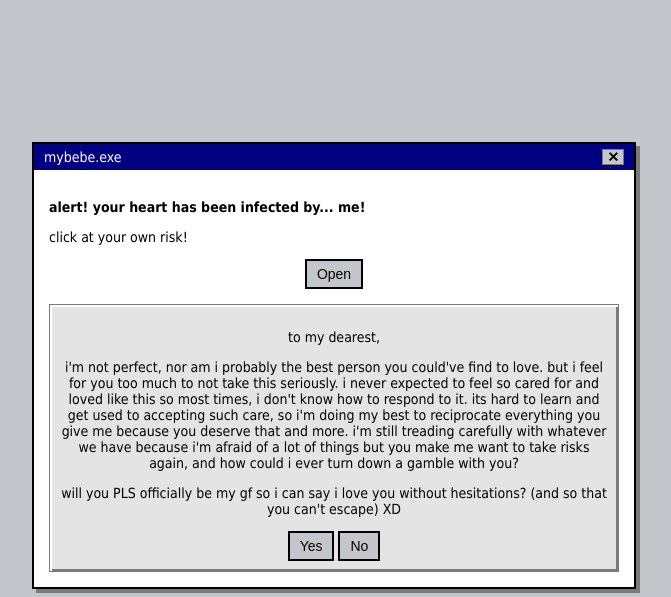
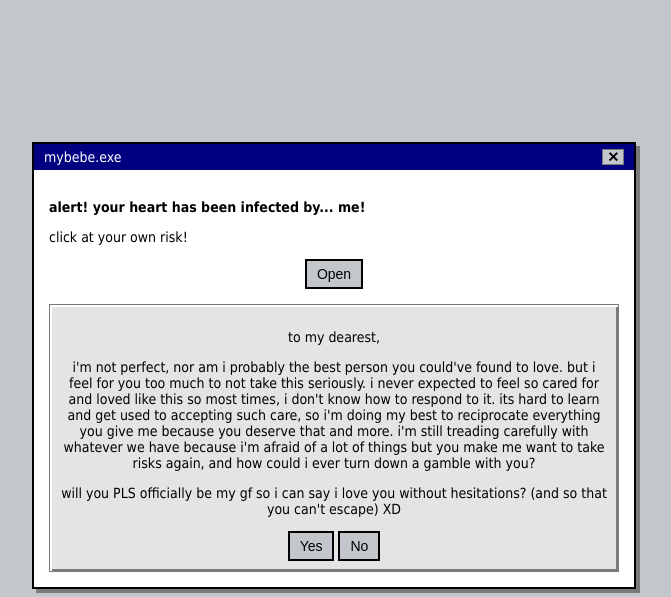
Before and after one commit to kjsrwrld/mybebe, a plain HTML site: page index.html in a window 1280 px wide. Both pictures are taken after a click on the button "Open". Shown: the top 597 px of the page, without its empty margins (306-977 px from the left). Drawn offline with Linux system fonts and the light colour scheme.

Commit message:
Update index.html

```diff
--- a/index.html
+++ b/index.html
@@ -104,7 +104,7 @@
                 <button onclick="showPart()">Open</button>
                 <div id="letter-part" class="letter-part">
                     <p>to my dearest,</p>
-                    <p>i'm not perfect, nor am i probably the best person you could've find to love. but i feel for you too much to not take this seriously. i never expected to feel so cared for and loved like this so most times, i don't know how to respond to it. its hard to learn and get used to accepting such care, so i'm doing my best to reciprocate everything you give me because you deserve that and more. i'm still treading carefully with whatever we have because i'm afraid of a lot of things but you make me want to take risks again, and how could i ever turn down a gamble with you? </p>
+                    <p>i'm not perfect, nor am i probably the best person you could've found to love. but i feel for you too much to not take this seriously. i never expected to feel so cared for and loved like this so most times, i don't know how to respond to it. its hard to learn and get used to accepting such care, so i'm doing my best to reciprocate everything you give me because you deserve that and more. i'm still treading carefully with whatever we have because i'm afraid of a lot of things but you make me want to take risks again, and how could i ever turn down a gamble with you? </p>
                     <p>will you PLS officially be my gf so i can say i love you without hesitations? (and so that you can't escape) XD</p>
                     <div id="response-buttons">
                         <button onclick="handleResponse('yes')">Yes</button>
```
